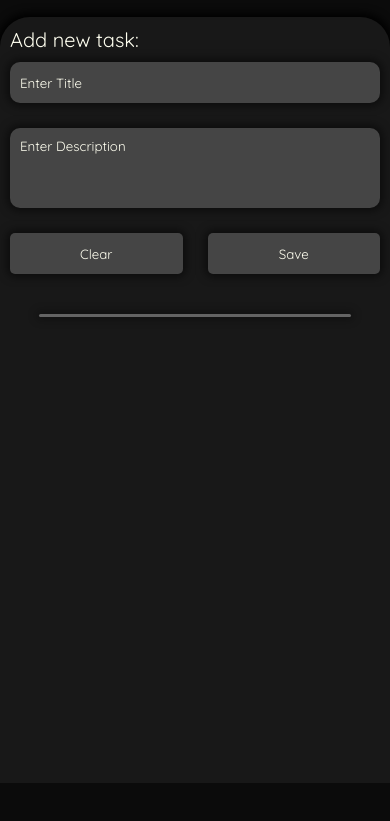
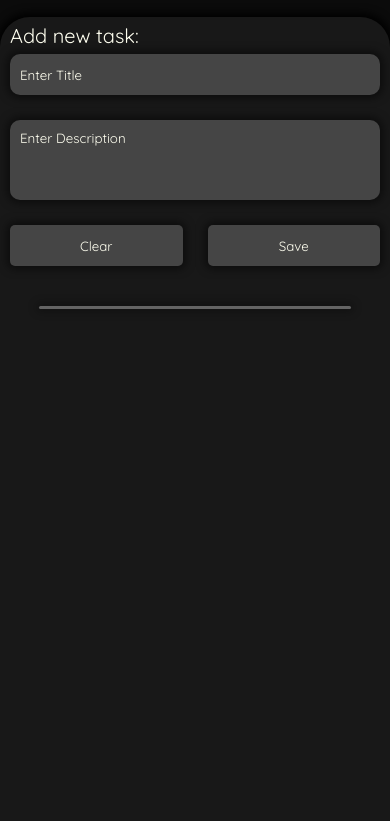
Before and after one commit to Lupuvlad8/toDoApp, a plain HTML site: page index.html in a window 390 px wide. Shown: the part 61-882 px from the top of the page. Before the commit the page ends 844 px from the top, so only its background shows below. Drawn offline with Linux system fonts and the light colour scheme.

Commit message:
Update style.css

```diff
--- a/style.css
+++ b/style.css
@@ -11,7 +11,7 @@ body {
     font-family:'Quicksand', sans-serif;
     Font-size: 16px;
     width: 100%;
-    height: 100vh;
+    min-height: 100vh;
     display: flex;
     align-items: center;
     justify-content: center;
@@ -68,7 +68,6 @@ body {
     flex-direction: column;
     padding-right: 40px;
     padding-left: 30px;
-
 }
 
 .newtask {
@@ -184,7 +183,6 @@ body {
     border: 1px;
     background-color: rgb(69, 69, 69);
     min-height: 69px;
-    overflow-y: scroll;
     border-radius: 10px;
     box-shadow: 0 0 8px 3px rgb(0 0 0 / 50%);
     width: auto;
@@ -193,6 +191,7 @@ body {
     margin-bottom: 20px;
     -ms-overflow-style: none;
     scrollbar-width: none;
+    display: table;
 }
 
 .list-item::-webkit-scrollbar {
@@ -255,9 +254,9 @@ body {
         width: 100%;
         min-width: none;
         padding-top: 0px;
-        margin-top: 40px;
+        margin-top: 36px;
         padding-left: 30px;
-        padding-top: 6px;
+        padding-top: 8px;
     }
 
     .form-button-container button {
@@ -284,11 +283,11 @@ body {
     }
 
     .newtask {
-        margin: 10px 0;
+        margin: 6px 0;
     }
 
     .list-container {
-        padding: 0 10px;
+        padding: 8px 10px;
     }
 }
 
```
